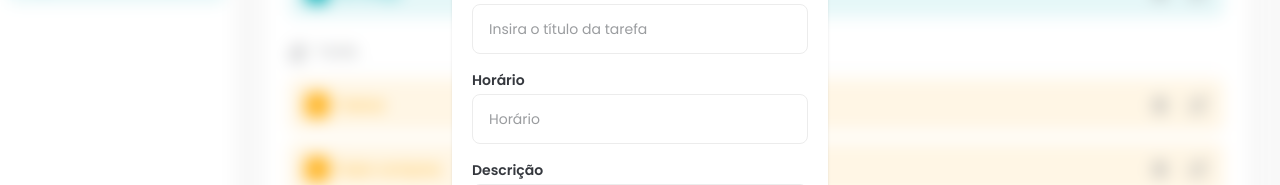
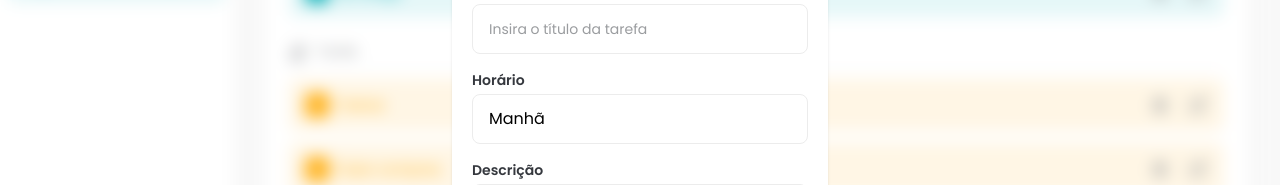
Before and after one commit to Andersonamalta/task-manager, a React (Vite) app: page / in a window 1280 px wide. Both pictures are taken after a click on the button "Nova tarefa". Shown: the part 301-486 px from the top of the page. Built offline with nearby package versions, Linux system fonts and the light colour scheme.

Commit message:
feat: add InputLabel components

```diff
--- a/src/components/AddTaskDialog.jsx
+++ b/src/components/AddTaskDialog.jsx
@@ -6,6 +6,7 @@
 import Input from "./input"
 import Button from "./Button"
 import { useRef } from "react"
+import InputLabel from "./InputLabel"
 
 const AddTaskDialog = ({ isOpen, handleClose }) => {
   const nodeRef = useRef()
@@ -38,7 +39,19 @@
                   label="Título"
                   placeholder="Insira o título da tarefa"
                 />
-                <Input id="time" label="Horário" placeholder="Horário" />
+
+                <div className="flex flex-col gap-1 text-left">
+                  <InputLabel htmlfor="time">Horário</InputLabel>
+                  <select
+                    id="time"
+                    className="appearance-none rounded-lg border border-solid border-[#ECECEC] px-4 py-3 placeholder-[#9A9C9F] placeholder:text-sm focus:outline-none focus:ring-2 focus:ring-[#00ADB5]"
+                  >
+                    <option value="Manhã">Manhã</option>
+                    <option value="Tarde">Tarde</option>
+                    <option value="Noite">Noite</option>
+                  </select>
+                </div>
+
                 <Input
                   id="description"
                   label="Descrição"
--- a/src/components/Input.jsx
+++ b/src/components/Input.jsx
@@ -1,9 +1,9 @@
+import InputLabel from "./InputLabel"
+
 const Input = ({ label, ...rest }) => {
   return (
     <div className="flex flex-col space-y-1 text-left">
-      <label className="text-sm font-semibold text-[#35383E]" htmlFor={rest.id}>
-        {label}
-      </label>
+      <InputLabel htmlFor={rest.id}>{label}</InputLabel>
       <input
         {...rest}
         className="rounded-lg border border-solid border-[#ECECEC] px-4 py-3 placeholder-[#9A9C9F] placeholder:text-sm focus:outline-none focus:ring-2 focus:ring-[#00ADB5]"
--- /dev/null
+++ b/src/components/InputLabel.jsx
@@ -0,0 +1,9 @@
+const InputLabel = (props) => {
+  return (
+    <label className="text-sm font-semibold text-[#35383E]" {...props}>
+      {props.children}
+    </label>
+  )
+}
+
+export default InputLabel
```
